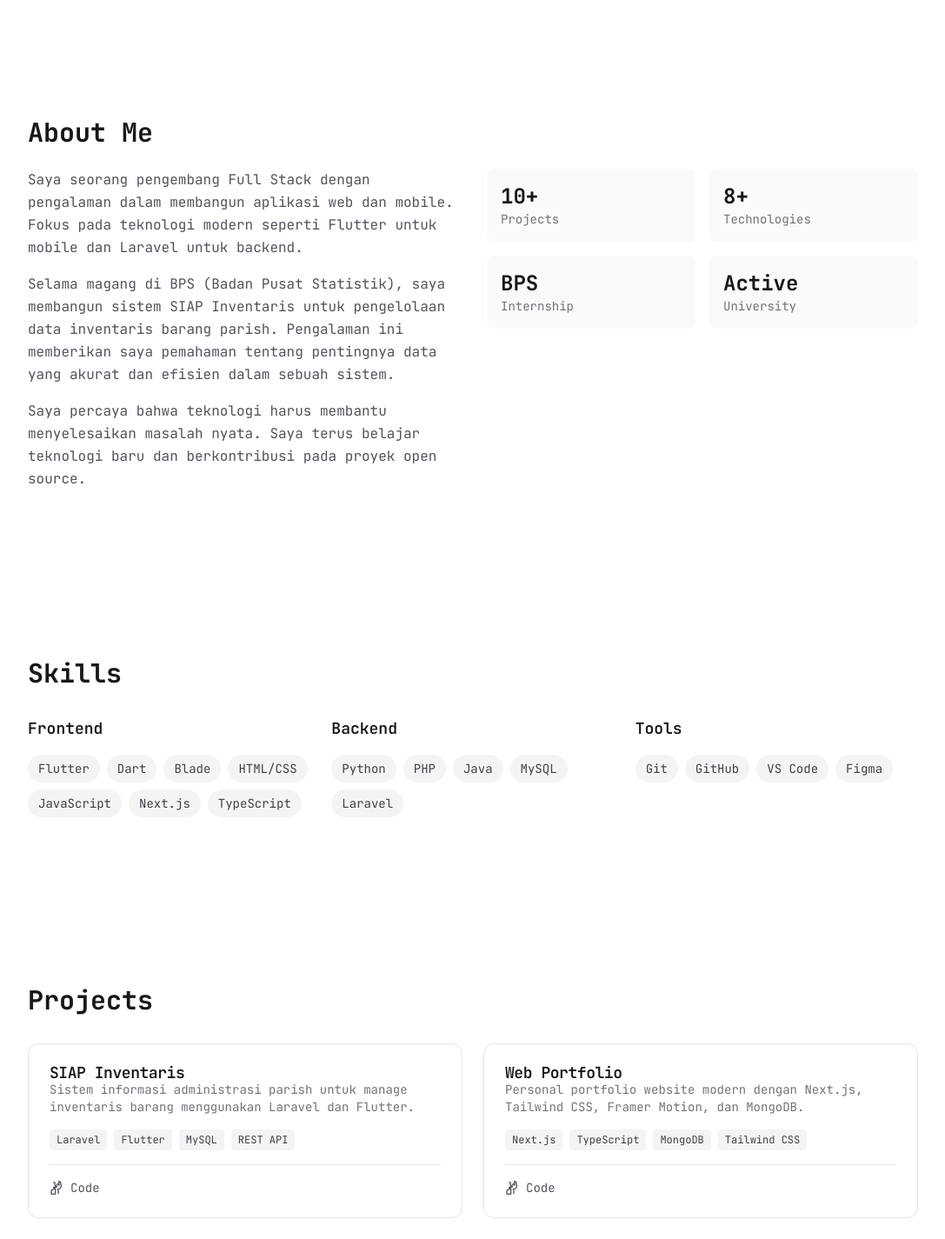
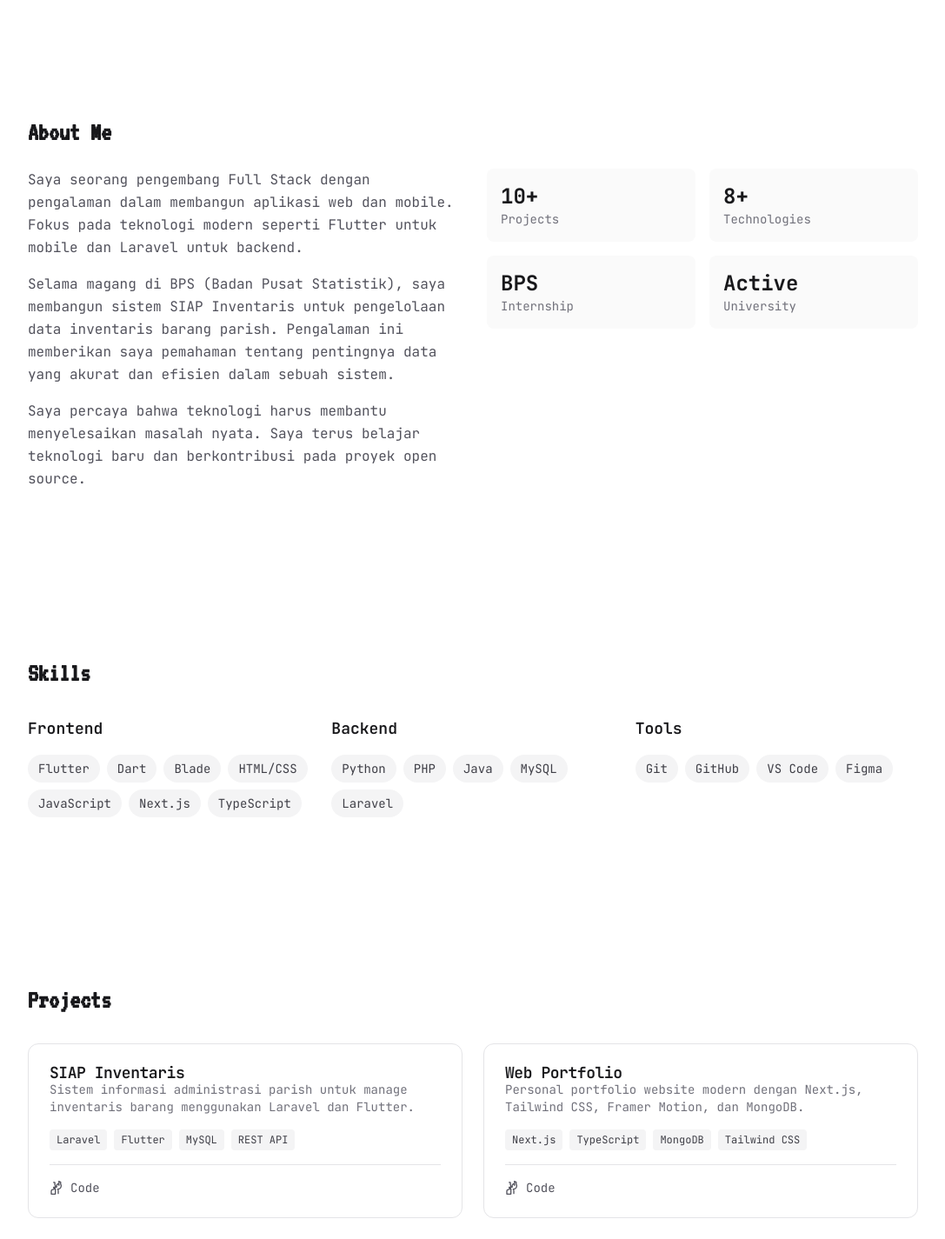
Before and after one commit to KimYo2/web-porto, a Next.js app: page / in a window 1280 px wide. Shown: the part 762-2187 px from the top of the page at 87% size, without its empty margins (96-1183 px from the left). Built offline with nearby package versions, Linux system fonts and the light colour scheme.

Commit message:
feat: add 8-bit pixel font to all section headings

```diff
--- a/components/sections/about.tsx
+++ b/components/sections/about.tsx
@@ -8,7 +8,7 @@ export function About() {
   return (
     <Section id="about">
       <AnimatedSection>
-        <motion.h2 className="text-2xl md:text-3xl font-bold text-zinc-900 dark:text-zinc-50 mb-6">
+        <motion.h2 className="text-2xl md:text-3xl font-bold text-zinc-900 dark:text-zinc-50 mb-6 pixel-font">
           About Me
         </motion.h2>
 
--- a/components/sections/contact.tsx
+++ b/components/sections/contact.tsx
@@ -11,7 +11,7 @@ export function Contact() {
       <AnimatedSection>
         <div className="grid md:grid-cols-2 gap-12">
           <div>
-            <motion.h2 className="text-2xl md:text-3xl font-bold text-zinc-900 dark:text-zinc-50 mb-4">
+            <motion.h2 className="text-2xl md:text-3xl font-bold text-zinc-900 dark:text-zinc-50 mb-4 pixel-font">
               Get in Touch
             </motion.h2>
             <motion.p className="text-zinc-600 dark:text-zinc-400 mb-6">
--- a/components/sections/experience.tsx
+++ b/components/sections/experience.tsx
@@ -11,7 +11,7 @@ export function Experience() {
   return (
     <Section id="experience">
       <AnimatedSection>
-        <motion.h2 className="text-2xl md:text-3xl font-bold text-zinc-900 dark:text-zinc-50 mb-8">
+        <motion.h2 className="text-2xl md:text-3xl font-bold text-zinc-900 dark:text-zinc-50 mb-8 pixel-font">
           Experience
         </motion.h2>
 
--- a/components/sections/projects.tsx
+++ b/components/sections/projects.tsx
@@ -17,7 +17,7 @@ export function Projects() {
   return (
     <Section id="projects">
       <AnimatedSection>
-        <motion.h2 className="text-2xl md:text-3xl font-bold text-zinc-900 dark:text-zinc-50 mb-8">
+        <motion.h2 className="text-2xl md:text-3xl font-bold text-zinc-900 dark:text-zinc-50 mb-8 pixel-font">
           Projects
         </motion.h2>
 
--- a/components/sections/skills.tsx
+++ b/components/sections/skills.tsx
@@ -22,7 +22,7 @@ export function Skills() {
   return (
     <Section id="skills">
       <AnimatedSection>
-        <motion.h2 className="text-2xl md:text-3xl font-bold text-zinc-900 dark:text-zinc-50 mb-8">
+        <motion.h2 className="text-2xl md:text-3xl font-bold text-zinc-900 dark:text-zinc-50 mb-8 pixel-font">
           Skills
         </motion.h2>
 
```
